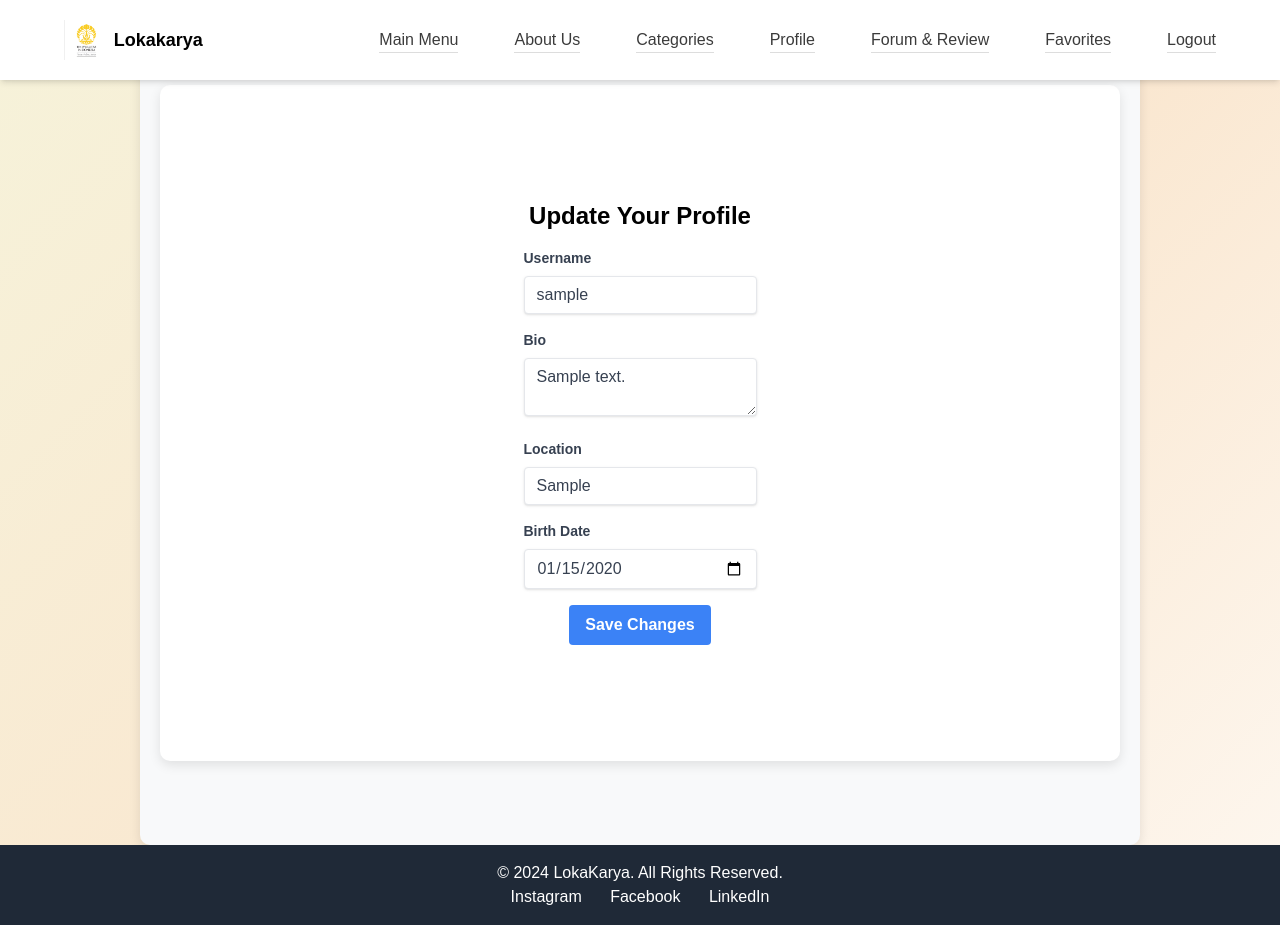
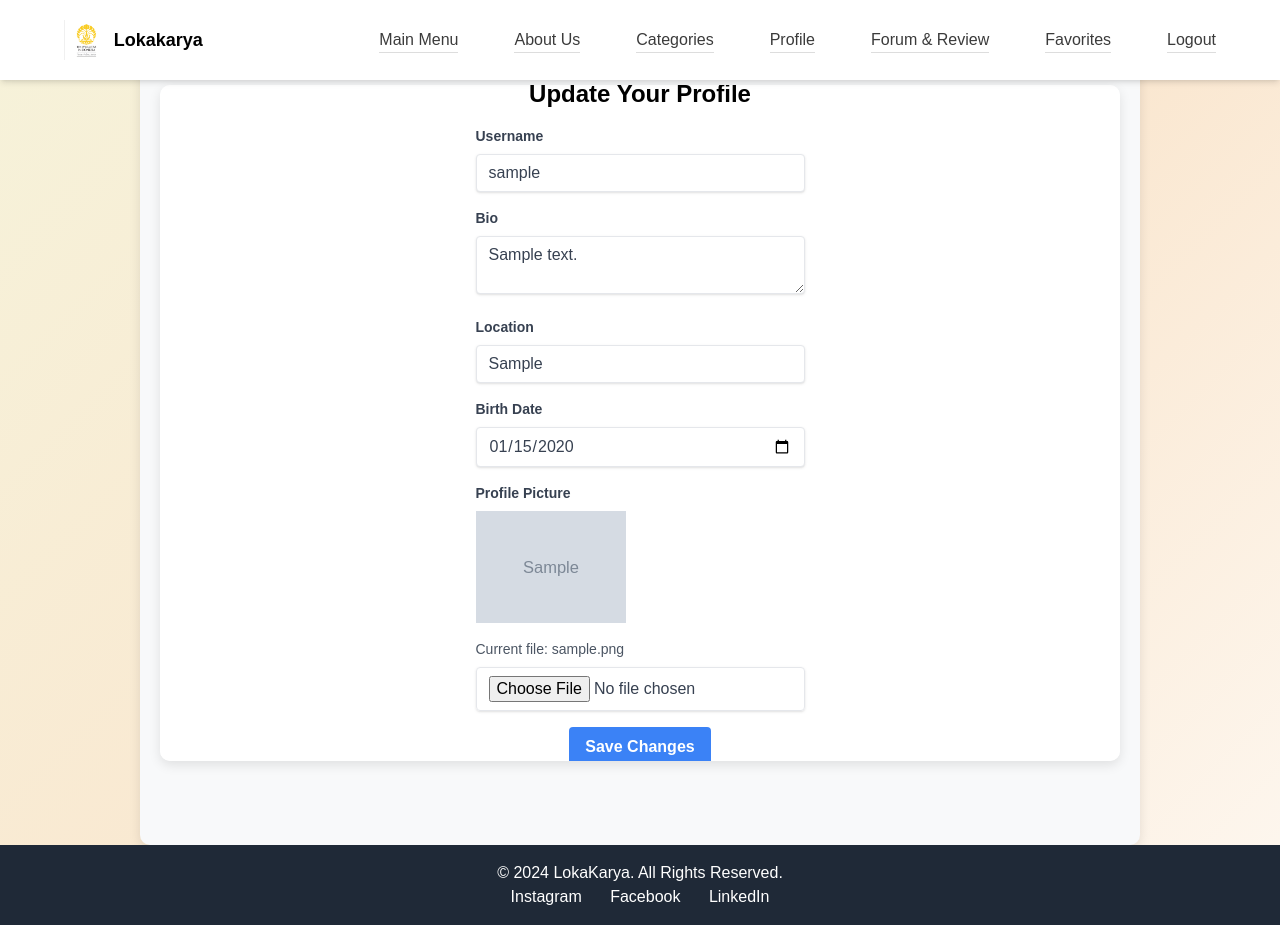
Before and after one commit to pbp-infokan-a-1/lokakarya, a Django app: page /profile/update/ in a window 1280 px wide. Run offline with Django 5.2, Linux system fonts and the light colour scheme; a user stored in the database is signed in; tables that the repository leaves empty hold one stand-in row (values such as "Sample post"); grey boxes marked "Sample" are stand-in pictures; some libraries are stand-ins or nearby versions.

Commit message:
Testing avatars

```diff
--- a/lokakarya/settings.py
+++ b/lokakarya/settings.py
@@ -130,6 +130,9 @@
 else:
     STATIC_ROOT = BASE_DIR / 'static' # merujuk ke /static root project pada mode production
 
+MEDIA_URL = '/media/'
+MEDIA_ROOT = os.path.join(BASE_DIR, 'media')
+
 # Static files (CSS, JavaScript, Images)
 # https://docs.djangoproject.com/en/4.2/howto/static-files/
 
--- a/templates/header.html
+++ b/templates/header.html
@@ -71,14 +71,8 @@
         </ul>
         <!-- Categories List -->
         <ul id="categories-list" class="bg-white text-gray-700 p-4 space-y-2 hidden">
-            <li>Ukiran Kayu</li>
-            <li>Anyaman Bambu</li>
-            <li>Patung</li>
-            <li>Cendera Mata</li>
-            <li>Aksesoris</li>
-            <li>Fashion</li>
-            <li>Keramik</li>
-            <li>Batik Jepara</li>
+            <li><a href="{% url 'productpage:product_page' %}">Product</a></li>
+            <li><a href="#">Store</a></li>
         </ul>
     </div>
 
--- a/userprofile/forms.py
+++ b/userprofile/forms.py
@@ -1,10 +1,16 @@
 from django import forms
 from .models import Profile
+from django.core.exceptions import ValidationError
+
+def validate_image_file_extension(file):
+    ext = file.name.split('.')[-1].lower()
+    if ext not in ['jpg', 'jpeg', 'png']:
+        raise ValidationError('Only image files with .jpg, .jpeg, .png extensions are allowed.')
 
 class ProfileForm(forms.ModelForm):
     class Meta:
         model = Profile
-        fields = ['bio','location', 'birth_date']
+        fields = ['bio', 'avatar', 'location', 'birth_date']
         widgets = {
             'birth_date': forms.DateInput(attrs={'type': 'date'}),
         }
--- a/userprofile/models.py
+++ b/userprofile/models.py
@@ -4,6 +4,7 @@
 class Profile(models.Model):
     user = models.OneToOneField(User, on_delete=models.CASCADE)
     bio = models.TextField(blank=True)
+    avatar = models.ImageField(upload_to='avatars/')
     location = models.CharField(max_length=255, blank=True)
     birth_date = models.DateField(null=True, blank=True)
 
--- /dev/null
+++ b/userprofile/static/js/profile.js
@@ -0,0 +1,53 @@
+async function getProfile() {
+    return fetch("/profile/").then((res) => res.json())
+}
+
+async function refreshProfile() {
+    const profile = await getProfile();
+    document.getElementById("nama").innerHTML = profile[0].fields.nama;
+    document.getElementById("username").innerHTML = "@" + profile[0].fields.username;
+    document.getElementById("deskripsi").innerHTML = profile[0].fields.deskripsi == "" ? "Belum ada bio." : profile[0].fields.deskripsi;
+    document.getElementById("avatar").src = profile[0].fields.foto ? "/media/" + profile[0].fields.foto : "/static/images/avatar.png";
+}
+
+const modal = document.getElementById('modal');
+const modalContent = document.getElementById('modalContent');
+
+function showModal() {
+    const modal = document.getElementById('modal');
+    const modalContent = document.getElementById('modalContent');
+
+    modal.classList.remove('hidden');
+    setTimeout(() => {
+        modalContent.classList.remove('opacity-0', 'scale-95');
+        modalContent.classList.add('opacity-100', 'scale-100');
+    }, 50);
+}
+
+function hideModal() {
+    const modal = document.getElementById('modal');
+    const modalContent = document.getElementById('modalContent');
+
+    modalContent.classList.remove('opacity-100', 'scale-100');
+    modalContent.classList.add('opacity-0', 'scale-95');
+
+    setTimeout(() => {
+        modal.classList.add('hidden');
+    }, 150);
+}
+
+document.getElementById("cancelButton").addEventListener("click", hideModal);
+document.getElementById("closeModalButton").addEventListener("click", hideModal);
+
+function editProfile() {
+    fetch("/profile/", {
+        method: "POST",
+        body: new FormData(document.querySelector('#profileForm')),
+    }).then(response => refreshProfile())
+
+    hideModal();
+
+    return false;
+}
+
+document.getElementById("submitProfileForm").onclick = editProfile
--- a/userprofile/templates/update_profile.html
+++ b/userprofile/templates/update_profile.html
@@ -40,6 +40,17 @@
                     class="shadow appearance-none border rounded w-full py-2 px-3 text-gray-700 leading-tight focus:outline-none focus:shadow-outline">
             </div>
 
+            <!-- Profile Picture -->
+            <div class="mb-4">
+                <label for="avatar" class="block text-gray-700 text-sm font-bold mb-2">Profile Picture</label>
+                {% if profile.avatar %}
+                    <img src="{{ profile.avatar.url }}" alt="Current Profile Picture" class="rounded-circle mb-4" width="150" height="150">
+                    <p class="text-gray-600 text-sm mb-2">Current file: {{ profile.avatar.name }}</p>
+                {% endif %}
+                    <input type="file" name="avatar" accept="image/*" required="" id="id_foto" value="{{ profile.user.avatar }}"
+                    class="shadow appearance-none border rounded w-full py-2 px-3 text-gray-700 leading-tight focus:outline-none focus:shadow-outline">
+            </div>
+
             <div class="text-center">
                 <button type="submit" class="bg-blue-500 hover:bg-blue-700 text-white font-bold py-2 px-4 rounded focus:outline-none focus:shadow-outline">
                     Save Changes
@@ -51,4 +62,5 @@
 {% include 'footer.html' %}
 <link rel="stylesheet" href="{% static 'css/profile.css' %}">
 <script src="{% static 'js/navbar.js' %}" defer></script>
+<script src="{% static 'js/profile.js' %}" defer></script>
 {% endblock content %}
```
Also changed, not shown: userprofile/templates/profile.html (+13 -3 lines), userprofile/migrations/0005_alter_profile_avatar.py (added).
